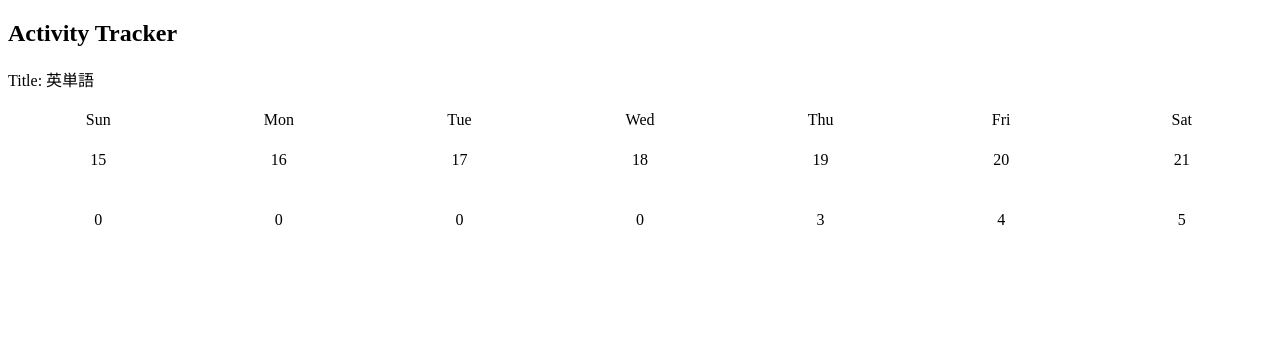
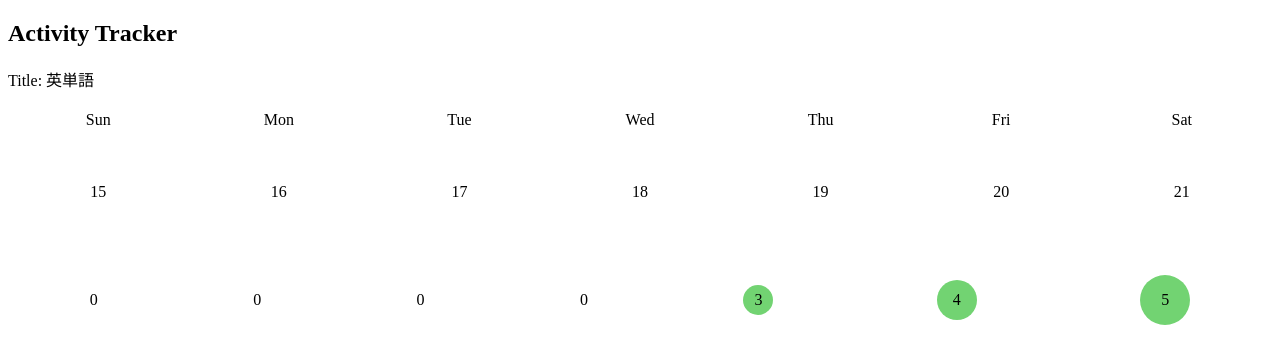
Before and after one commit to i-whammy/tracker-ng, an Angular app: page /activities/1 in a window 1280 px wide. Shown: the top 364 px of the page. Built offline with nearby package versions, Linux system fonts and the light colour scheme.

Commit message:
can show corresponding radius circle

```diff
--- a/src/app/weekly-achievement/weekly-achievement.component.html
+++ b/src/app/weekly-achievement/weekly-achievement.component.html
@@ -12,6 +12,15 @@
     <div *ngFor="let date of dates">{{ date }}</div>
   </div>
   <div class="achievements">
-    <div *ngFor="let achievement of achievements">{{ achievement.amount }}</div>
+    <div class="achievement" *ngFor="let achievement of achievements">
+      <div
+        class="achievement-circle"
+        [style.width.px]="toAchievementRadius(achievement.amount)"
+        [style.height.px]="toAchievementRadius(achievement.amount)"
+        [style.line-height.px]="toAchievementRadius(achievement.amount)"
+      >
+        {{ achievement.amount }}
+      </div>
+    </div>
   </div>
 </div>
--- a/src/app/weekly-achievement/weekly-achievement.component.scss
+++ b/src/app/weekly-achievement/weekly-achievement.component.scss
@@ -17,16 +17,27 @@
     flex: 1 1 0;
     height: 20px;
     text-align: center;
+    padding: 32px 0;
   }
 }
 
 .achievements {
   display: flex;
+  justify-content: space-around;
+  align-items: center;
   margin-top: 40px;
 
-  div {
-    flex: 1 1 0;
-    height: 20px;
+  .achievement {
+    display: flex;
+    justify-content: center;
+    align-items: center;
+  }
+
+  .achievement-circle {
+    display: block;
+    border-radius: 50%;
+    background-color: #72d372;
     text-align: center;
+    margin: auto;
   }
 }
--- a/src/app/weekly-achievement/weekly-achievement.component.ts
+++ b/src/app/weekly-achievement/weekly-achievement.component.ts
@@ -17,6 +17,7 @@ export class WeeklyAchievementComponent implements OnInit {
   get achievements() {
     return this._achievements;
   }
+
   set achievements(achievements: Achievement[]) {
     this._achievements = achievements || [];
   }
@@ -26,4 +27,8 @@ export class WeeklyAchievementComponent implements OnInit {
       .getDatesOfWeek()
       .map((date) => date.getDate());
   }
+
+  toAchievementRadius(value: number): number {
+    return value * 10;
+  }
 }
```
